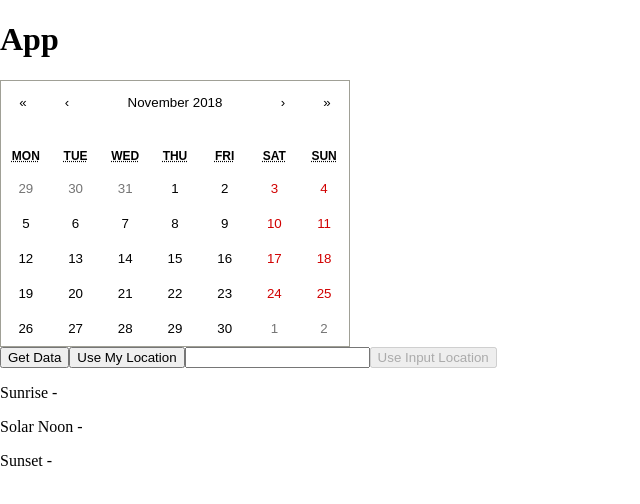
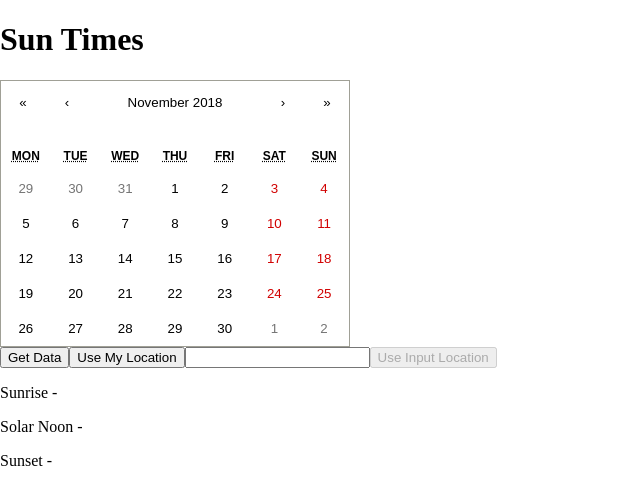
Before and after one commit to HanifCarroll/sun-times, a React (Create React App) app: page / in a window 1280 px wide. Shown: the top 504 px of the page, without its empty margins (0-640 px from the left). Built offline with nearby package versions, Linux system fonts and the light colour scheme; no server answers.

Commit message:
Extract calendar to separate component

```diff
--- a/src/App.js
+++ b/src/App.js
@@ -1,8 +1,9 @@
 import React, { Component } from "react";
 import Axios from "axios";
-import Calendar from "react-calendar";
 import { format } from "date-fns";
 import { APIKEY, RESULTSLIMIT } from "./config";
+
+import { Calendar } from "./components";
 
 class App extends Component {
   state = {
@@ -55,7 +56,6 @@ class App extends Component {
 
   extractGeoData = results => {
     if (results[0]) {
-      console.log(results[0]);
       const { country, state, city, name, point } = results[0];
 
       this.setState({ geoInfo: { country, state, city, name, point } });
@@ -91,7 +91,6 @@ class App extends Component {
   };
 
   extractTimes = results => {
-    console.log(results);
     const sunrise = new Date(results.sunrise).toLocaleTimeString();
     const sunset = new Date(results.sunset).toLocaleTimeString();
     const noon = new Date(results.solar_noon).toLocaleTimeString();
@@ -126,7 +125,7 @@ class App extends Component {
 
     return (
       <div className="App">
-        <h1>App</h1>
+        <h1>Sun Times</h1>
         <Calendar onChange={date => this.onCalendarChange(date)} />
         <button onClick={this.getTimes}>Get Data</button>
         <button onClick={this.getLocation}>Use My Location</button>
@@ -138,7 +137,6 @@ class App extends Component {
         <button onClick={this.setLocation} disabled={!location}>
           Use Input Location
         </button>
-        {console.log(this.state)}
         {this.renderLocation()}
         <p>Sunrise - {sunrise}</p>
         <p>Solar Noon - {noon}</p>
--- /dev/null
+++ b/src/components/Calendar/index.jsx
@@ -0,0 +1,6 @@
+import React from "react";
+import ReactCalendar from "react-calendar";
+
+export const Calendar = ({ onChange }) => {
+  return <ReactCalendar onChange={onChange} />;
+};
--- /dev/null
+++ b/src/components/index.jsx
@@ -0,0 +1,3 @@
+export * from "./Calendar";
+// export * from "./Location";
+// export * from "./Times";
```
